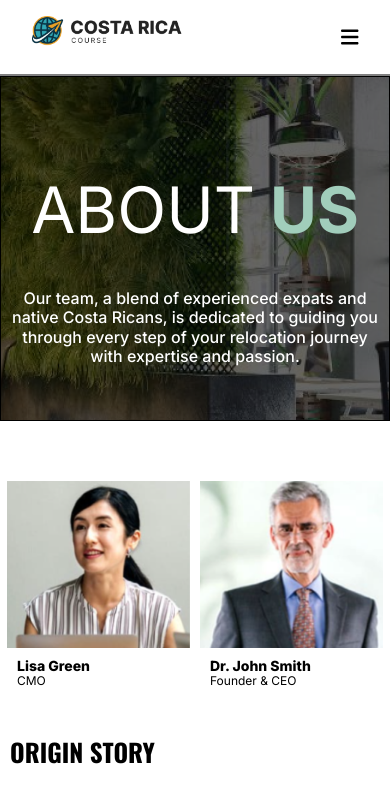
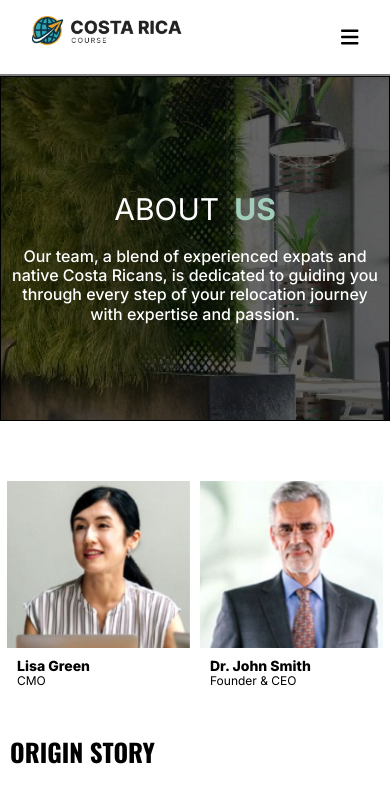
Before and after one commit to BrianKendalBucek/costa-rica-course, a Next.js app in the folder costa-rica-course/: page /about in a window 390 px wide. Shown: the top 787 px of the page. Built offline with nearby package versions, Linux system fonts and the light colour scheme.

Commit message:
handled hero responsiveness with H one

```diff
--- a/costa-rica-course/src/components/Hero.module.scss
+++ b/costa-rica-course/src/components/Hero.module.scss
@@ -22,12 +22,60 @@
       font-size: 64px;
       font-weight: 400;
       color: white;
+
+      @media (max-width: 700px) {
+        font-size: 55px;
+      }
+
+      @media (max-width: 600px) {
+        font-size: 50px;
+      }
+
+      @media (max-width: 540px) {
+        font-size: 45px;
+      }
+
+      @media (max-width: 490px) {
+        font-size: 40px;
+      }
+
+      @media (max-width: 435px) {
+        font-size: 35px;
+      }
+
+      @media (max-width: 390px) {
+        font-size: 30px;
+      }
     }
 
     .heroTitleTwo {
       font-size: 64px;
       font-weight: 700;
       color: #a1cdbb;
+
+      @media (max-width: 700px) {
+        font-size: 55px;
+      }
+
+      @media (max-width: 600px) {
+        font-size: 50px;
+      }
+
+      @media (max-width: 540px) {
+        font-size: 45px;
+      }
+
+      @media (max-width: 490px) {
+        font-size: 40px;
+      }
+
+      @media (max-width: 435px) {
+        font-size: 35px;
+      }
+
+      @media (max-width: 390px) {
+        font-size: 30px;
+      }
     }
   }
 
```
